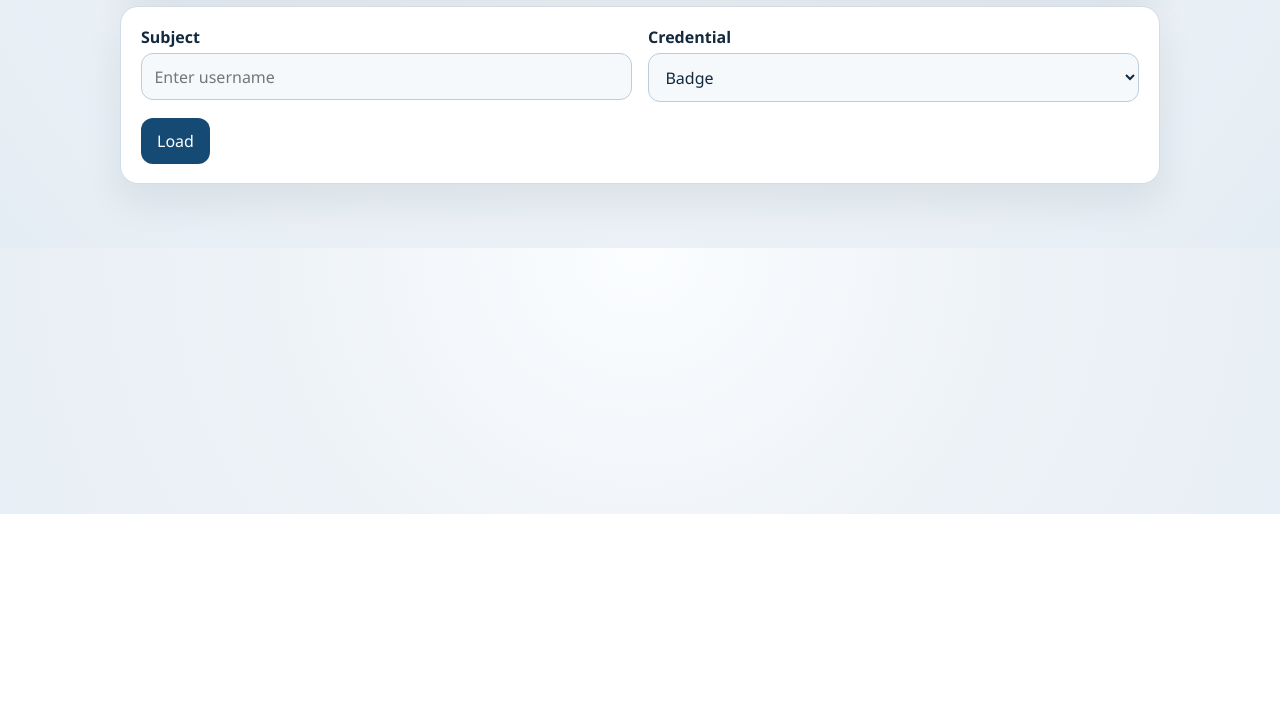
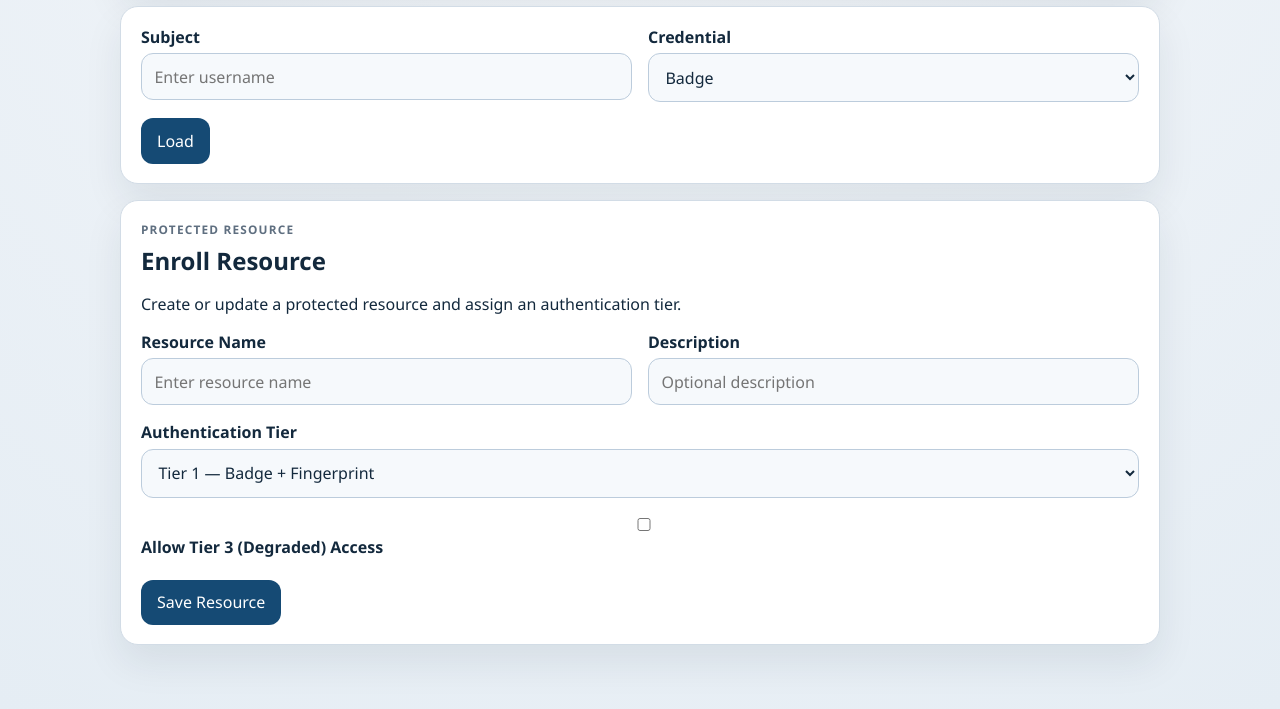
Before and after one commit to noahstephenson/MFA-System, a Django app: page /app/enroll/ in a window 1280 px wide. Shown: the part 286-995 px from the top of the page. Before the commit the page ends 800 px from the top, so only its background shows below. Run offline with Django 5.2, Linux system fonts and the light colour scheme.

Commit message:
Add protected resource enrollment to enroll page
Adds a new section on /app/enroll/ to create or update a ProtectedResource
and assign an AccessPolicy tier (Badge+Fingerprint, Badge+PIN, or degraded),
mirroring the existing user credential enrollment pattern.

Co-Authored-By: Claude Sonnet 4.6 <noreply@anthropic.com>

```diff
--- a/django_app/core/forms.py
+++ b/django_app/core/forms.py
@@ -195,3 +195,41 @@ class PinEnrollmentForm(forms.Form):
 
     def clean_pin(self):
         return validate_exact_pin(self.cleaned_data.get("pin"))
+
+
+class ResourceEnrollmentForm(forms.Form):
+    resource_name = forms.CharField(
+        label="Resource Name",
+        strip=True,
+        widget=forms.TextInput(attrs={"placeholder": "Enter resource name"}),
+    )
+    description = forms.CharField(
+        label="Description",
+        required=False,
+        strip=True,
+        widget=forms.TextInput(attrs={"placeholder": "Optional description"}),
+    )
+    allow_degraded_access = forms.BooleanField(
+        label="Allow Tier 3 (Degraded) Access",
+        required=False,
+    )
+    tier = forms.ChoiceField(
+        label="Authentication Tier",
+        choices=[
+            (AccessPolicy.Tier.BASIC, "Tier 1 — Badge + Fingerprint"),
+            (AccessPolicy.Tier.ELEVATED, "Tier 2 — Badge + PIN"),
+            (AccessPolicy.Tier.HIGH, "Tier 3 — Badge + PIN (degraded, resource must allow it)"),
+        ],
+    )
+
+    def clean_resource_name(self):
+        name = str(self.cleaned_data.get("resource_name") or "").strip()
+        if not name:
+            raise forms.ValidationError("Enter a resource name.")
+        return name
+
+    def clean_tier(self):
+        tier = normalize_access_tier(self.cleaned_data.get("tier"))
+        if not tier:
+            raise forms.ValidationError("Select a valid tier.")
+        return tier
--- a/django_app/core/templates/core/enroll.html
+++ b/django_app/core/templates/core/enroll.html
@@ -27,6 +27,45 @@
         </div>
         <div class="actions">
             <button type="submit">Load</button>
+        </div>
+    </form>
+</section>
+
+<section class="panel">
+    <div class="eyebrow">Protected Resource</div>
+    <h2>Enroll Resource</h2>
+    <p>Create or update a protected resource and assign an authentication tier.</p>
+
+    <form method="post" class="form-grid">
+        {% csrf_token %}
+        <input type="hidden" name="action" value="save-resource">
+        {{ resource_form.non_field_errors }}
+        <div class="action-grid">
+            <div class="form-field">
+                <label for="{{ resource_form.resource_name.id_for_label }}">{{ resource_form.resource_name.label }}</label>
+                {{ resource_form.resource_name }}
+                {{ resource_form.resource_name.errors }}
+            </div>
+            <div class="form-field">
+                <label for="{{ resource_form.description.id_for_label }}">{{ resource_form.description.label }}</label>
+                {{ resource_form.description }}
+                {{ resource_form.description.errors }}
+            </div>
+        </div>
+        <div class="form-field">
+            <label>{{ resource_form.tier.label }}</label>
+            {{ resource_form.tier }}
+            {{ resource_form.tier.errors }}
+        </div>
+        <div class="form-field">
+            <label>
+                {{ resource_form.allow_degraded_access }}
+                {{ resource_form.allow_degraded_access.label }}
+            </label>
+            {{ resource_form.allow_degraded_access.errors }}
+        </div>
+        <div class="actions">
+            <button type="submit">Save Resource</button>
         </div>
     </form>
 </section>
--- a/django_app/core/views.py
+++ b/django_app/core/views.py
@@ -6,11 +6,12 @@ from django.shortcuts import redirect, render
 from django.utils.text import slugify
 from django.urls import reverse
 
-from .forms import AccessStartForm, CapturedCredentialForm, EnrollmentChooserForm, PinEnrollmentForm
+from .forms import AccessStartForm, CapturedCredentialForm, EnrollmentChooserForm, PinEnrollmentForm, ResourceEnrollmentForm
 from .models import AccessPolicy, Credential, normalize_access_tier, tier_requirement_definition
 from .services import (
     capture_enrollment_identifier,
     enroll_credential,
+    enroll_resource,
     get_authentication_session,
     run_node_red_access_attempt,
 )
@@ -466,6 +467,7 @@ def enroll(request):
     badge_save_form = CapturedCredentialForm(initial=username_initial)
     fingerprint_save_form = CapturedCredentialForm(initial=username_initial)
     pin_form = PinEnrollmentForm(initial=username_initial)
+    resource_form = ResourceEnrollmentForm()
 
     if request.method == "POST":
         action = str(request.POST.get("action") or "").strip()
@@ -605,6 +607,24 @@ def enroll(request):
                 Credential.CredentialType.BIOMETRIC,
                 identifier=request.POST.get("captured_identifier", ""),
             )
+        elif action == "save-resource":
+            resource_form = ResourceEnrollmentForm(request.POST)
+            if resource_form.is_valid():
+                try:
+                    result = enroll_resource(
+                        resource_name=resource_form.cleaned_data["resource_name"],
+                        tier=resource_form.cleaned_data["tier"],
+                        description=resource_form.cleaned_data.get("description", ""),
+                        allow_degraded_access=resource_form.cleaned_data.get("allow_degraded_access", False),
+                        request_provenance=_request_provenance(request, channel="html"),
+                    )
+                except ValidationError as exc:
+                    _add_form_errors(resource_form, exc)
+                else:
+                    messages.success(request, result["message"])
+                    return redirect(
+                        f"{reverse('core:enroll')}?resource_name={result['resource'].name}"
+                    )
 
     return render(
         request,
@@ -617,6 +637,7 @@ def enroll(request):
             "fingerprint_save_form": fingerprint_save_form,
             "nav_key": "enroll",
             "pin_form": pin_form,
+            "resource_form": resource_form,
             "selected_credential_type": selected_credential_type,
             "selected_user": selected_user,
         },
```
Also changed, not shown: django_app/core/services.py (+74 -0 lines).
